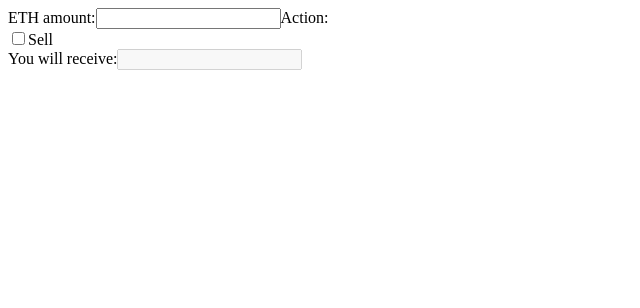
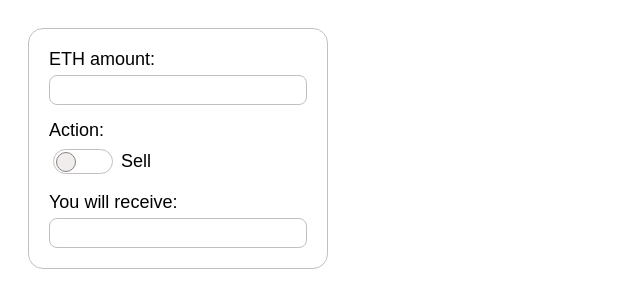
Before and after one commit to PablloZz/blackbot-test, a React (Vite) app: page / in a window 1280 px wide. Shown: the top 308 px of the page, without its empty margins (0-640 px from the left). Built offline with nearby package versions, Linux system fonts and the light colour scheme.

Commit message:
feat: Add form styles

```diff
--- a/src/App.css
+++ b/src/App.css
@@ -0,0 +1,84 @@
+html {
+  box-sizing: border-box;
+}
+
+*,
+*::before,
+*::after {
+  box-sizing: inherit;
+}
+
+body {
+  font-family: Arial, sans-serif;
+  padding: 20px;
+}
+
+.form {
+  display: flex;
+  flex-direction: column;
+  gap: 15px;
+  width: 300px;
+  max-width: 100%;
+  padding: 20px;
+  border: 1px solid hsl(0 4% 76%);
+  border-radius: 15px;
+}
+
+.label {
+  display: flex;
+  flex-direction: column;
+  gap: 5px;
+}
+
+.label-text {
+  font-size: 18px;
+}
+
+.amount-input,
+.receive-input {
+  height: 30px;
+  font-size: 16px;
+  padding: 5px;
+  border: 1px solid hsl(0 4% 76%);
+  border-radius: 8px;
+}
+
+:is(.amount-input, .receive-input):focus {
+  border: 1px solid hsl(0 2% 52%);
+  background: hsl(0 17% 94%);
+}
+
+.checkbox-wrapper {
+  display: flex;
+  align-items: center;
+  gap: 5px;
+}
+
+.checkbox {
+  appearance: none;
+  position: relative;
+  display: flex;
+  align-items: center;
+  width: 60px;
+  height: 25px;
+  border: 1px solid hsl(0 4% 76%);
+  border-radius: 15px;
+  cursor: pointer;
+}
+
+.checkbox::after {
+  content: "";
+  position: absolute;
+  left: 2px;
+  width: 20px;
+  height: 20px;
+  background: hsl(0 17% 94%);
+  border: 1px solid hsl(0 2% 52%);
+  border-radius: 50%;
+  transition: 0.3s ease;
+}
+
+.checkbox.active::after {
+  left: calc(100% - 2px);
+  transform: translateX(-100%);
+}
--- a/src/App.tsx
+++ b/src/App.tsx
@@ -2,21 +2,21 @@ import './App.css';
 
 function App() {
   return (
-    <form>
-      <label>
-        <span>ETH amount:</span>
-        <input type='number' />
+    <form className='form'>
+      <label className='label'>
+        <span className='label-text'>ETH amount:</span>
+        <input type='number' className='amount-input'/>
       </label>
-      <label>
-        <span>Action:</span>
-        <div>
-          <input type='checkbox' />
-          <span aria-live='assertive'>Sell</span>
+      <label className='label'>
+        <span className='label-text'>Action:</span>
+        <div className='checkbox-wrapper'>
+          <input type='checkbox' className='checkbox' />
+          <span aria-live='assertive' className='label-text'>Sell</span>
         </div>
       </label>
-      <label>
-        <span>You will receive:</span>
-        <input type='text' disabled />
+      <label className='label'>
+        <span className='label-text'>You will receive:</span>
+        <input type='number' className='receive-input'/>
       </label>
     </form>
   );
```
